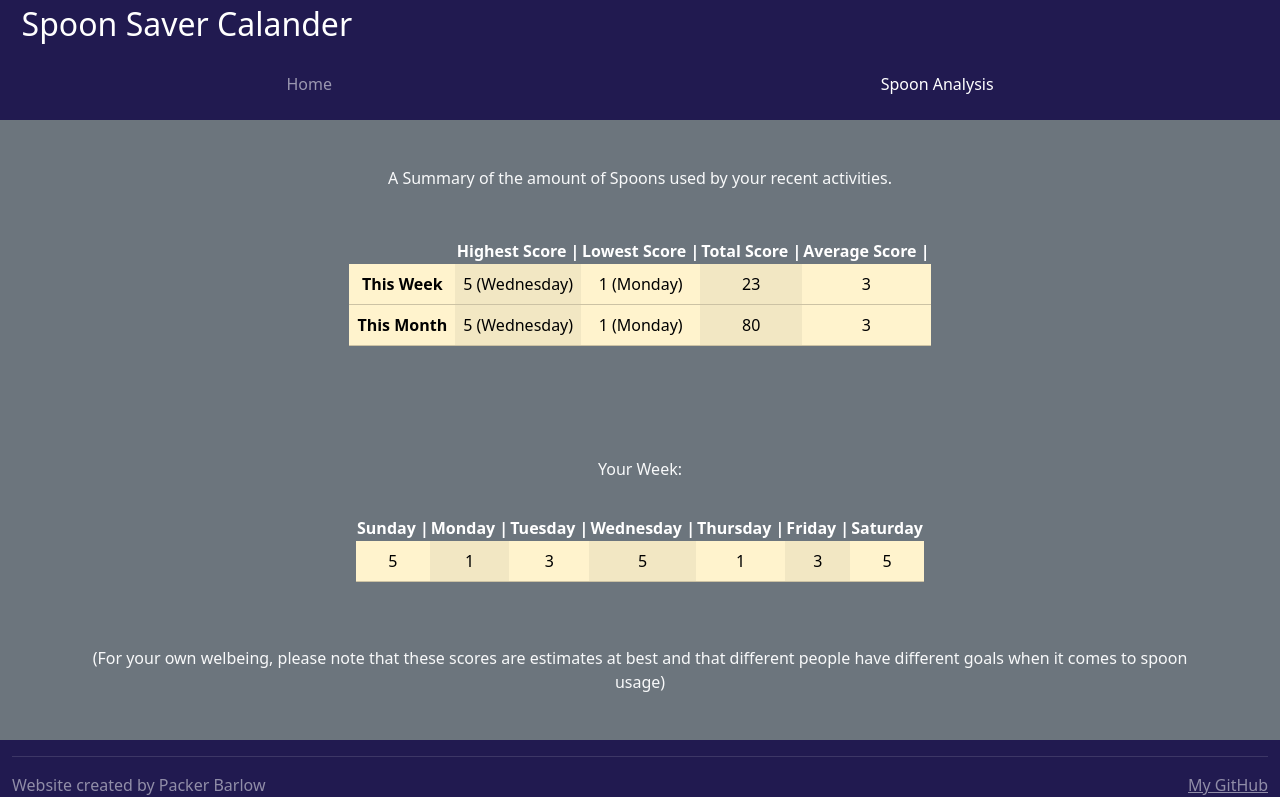
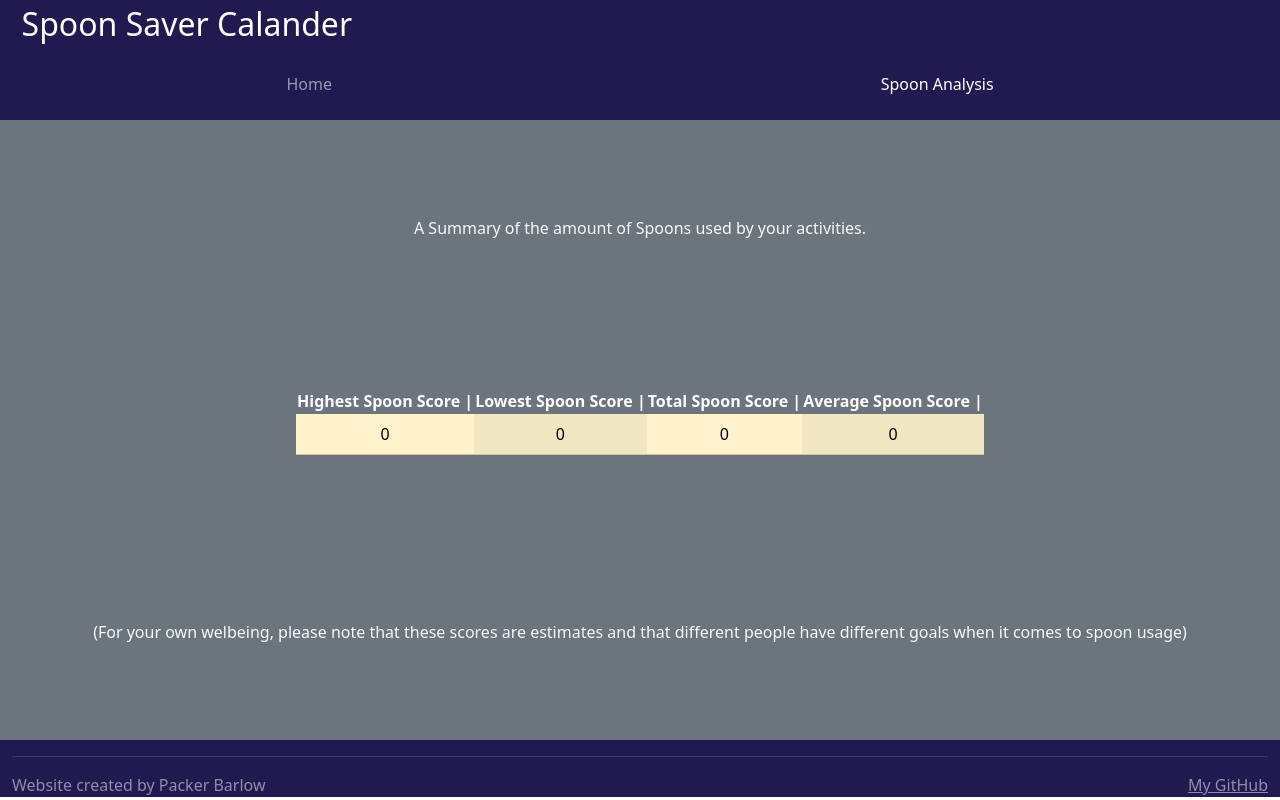
Before and after one commit to packerb2/Introvert_Calander_Startup, a React (Vite) app: page /analysis in a window 1280 px wide. Built offline with nearby package versions, Linux system fonts and the light colour scheme.

Commit message:
all done

```diff
--- a/src/analysis/analysis.jsx
+++ b/src/analysis/analysis.jsx
@@ -2,62 +2,54 @@ import React from 'react';
 import './analysis.css';
 
 export function Analysis() {
+    const [fullEventsList, setEventsList] = React.useState([]);
+    const total = 0;
+    const averageScore = 0;
+    const high = 0;
+    const low = 0;
+    React.useEffect(() => {
+        const eventsList = localStorage.getItem('eventsList');
+        if (eventsList) {
+            setEventsList(JSON.parse(eventsList));
+        }
+    })
+    if (fullEventsList.length !== 0) {
+        low = 100;
+        for (let i = 0; i < fullEventsList.length; i++) {
+            const spoon = Number(fullEventsList[i][4])
+            total += spoon;
+            if (spoon > high) {
+                high = spoon;
+            }
+            if (spoon < low) {
+                low = spoon;
+            }
+        }
+        averageScore = total / fullEventsList.length;
+    }
+
   return (
     <main className="container-fluid bg-secondary text-center">
-      <p>A Summary of the amount of Spoons used by your recent activities.</p>
+      <p>A Summary of the amount of Spoons used by your activities.</p>
       <table className="table table-warning table-striped-columns">
           <thead className="table-dark">
-              <th></th>
-              <th>Highest Score |</th>
-              <th>Lowest Score |</th>
-              <th>Total Score |</th>
-              <th>Average Score |</th>
+              <th>Highest Spoon Score |</th>
+              <th>Lowest Spoon Score |</th>
+              <th>Total Spoon Score |</th>
+              <th>Average Spoon Score |</th>
           </thead>
           <tbody>
               <tr>
-                  <th>This Week</th>
-                  <td>5 (Wednesday)</td>
-                  <td>1 (Monday)</td>
-                  <td>23</td>
-                  <td>3</td>
-              </tr>
-              <tr>
-                  <th>This Month</th>
-                  <td>5 (Wednesday)</td>
-                  <td>1 (Monday)</td>
-                  <td>80</td>
-                  <td>3</td>
-              </tr>
-          </tbody>
-      </table>
-
-      <p></p>
-      <heading>Your Week:</heading>
-      <table className="table table-warning table-striped-columns">
-          <thead className="table-dark">
-              <th>Sunday |</th>
-              <th>Monday |</th>
-              <th>Tuesday |</th>
-              <th>Wednesday |</th>
-              <th>Thursday |</th>
-              <th>Friday |</th>
-              <th>Saturday</th>
-          </thead>
-          <tbody>
-              <tr>
-                  <td>5</td>
-                  <td>1</td>
-                  <td>3</td>
-                  <td>5</td>
-                  <td>1</td>
-                  <td>3</td>
-                  <td>5</td>
+                  <td>{high}</td>
+                  <td>{low}</td>
+                  <td>{total}</td>
+                  <td>{averageScore}</td>
               </tr>
           </tbody>
       </table>
 
       <p>
-          (For your own welbeing, please note that these scores are estimates at best and
+          (For your own welbeing, please note that these scores are estimates and
           that different people have different goals when it comes to spoon usage)
       </p>
     </main>
--- a/src/calander/calander.jsx
+++ b/src/calander/calander.jsx
@@ -1,5 +1,6 @@
 import React, { useState } from 'react';
 import './calander.css';
+
 
 export function Calander() {
     const testFakeEvent = ['BBQ', '0000/00/00', '99:99', 'oops', '3', 'Lizard']
@@ -11,7 +12,6 @@ export function Calander() {
 
     const [eventsList, updateEventsList] = React.useState([]);
     async function createEvent(en, ed, et, ep, es) {
-        console.log('event name:', en);
         const newEvent = [en, ed, et, ep, es];
         updateEventsList([...eventsList, newEvent]);
         document.getElementById('newEventNameField').value = '';
@@ -24,6 +24,7 @@ export function Calander() {
         localStorage.setItem('eventtime', '[time missing]');
         localStorage.setItem('eventpeople', 'no one');
         localStorage.setItem('eventspoons', '0');
+        localStorage.setItem('eventsList', eventsList);
     }
     async function createEventFromNotification(en, ed, et, ep, es) {
         setIsVisible(!isVisible);
```
